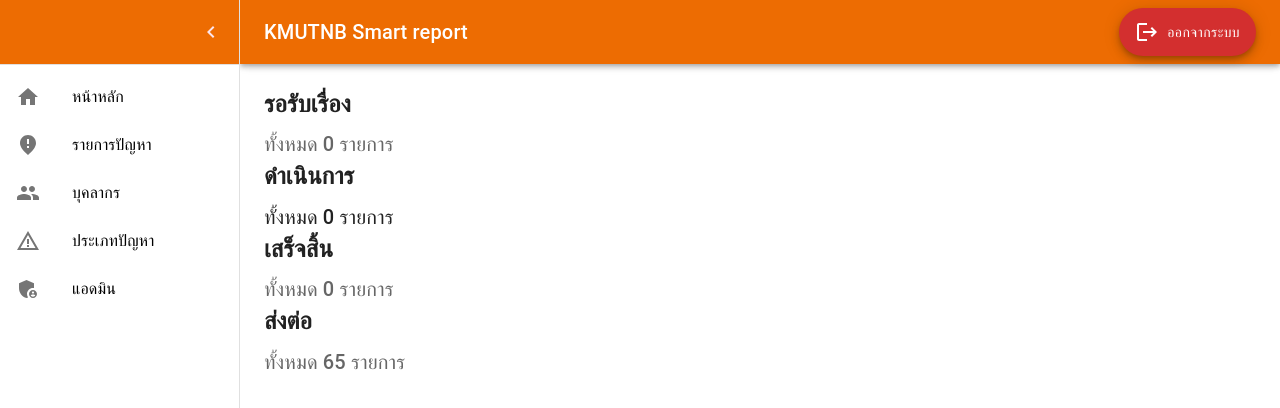
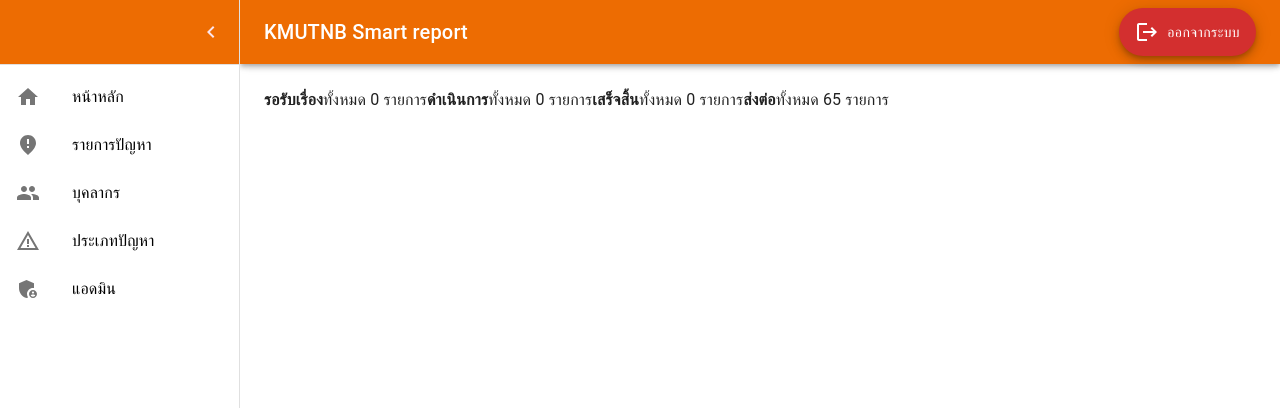
Before and after one commit to NattawutTanthai/web_admin_smart_report, a React (Vite) app: page /Dashborad/MainPage in a window 1280 px wide. Shown: the top 408 px of the page. Built offline with nearby package versions, Linux system fonts and the light colour scheme; no server answers.

Commit message:
fixed remove mui

```diff
--- a/src/components/CardDashborad.jsx
+++ b/src/components/CardDashborad.jsx
@@ -1,7 +1,7 @@
-import Typography from '@mui/material/Typography';
-import { styled } from '@mui/material/styles';
-import Grid from '@mui/material/Grid';
-import Box from '@mui/material/Box';
+// import Typography from '@mui/material/Typography';
+// import { styled } from '@mui/material/styles';
+// import Grid from '@mui/material/Grid';
+// import Box from '@mui/material/Box';
 import { useEffect, useState } from 'react';
 import Axios from '../../constants/axiosConfig';
 
@@ -54,51 +54,51 @@
 
     return (
         <>
-            <Box sx={{ width: '100%' }}>
+            {/* <Box sx={{ width: '100%' }}> */}
             {/* <Grid container rowSpacing={1} columnSpacing={{ xs: 1, sm: 2, md: 3 }}> */}
             {/* <Grid item xs={6}> */}
             {/* <Item sx={{ backgroundColor: '#FFD457' }}> */}
 
-                <Typography gutterBottom variant="h5" component="div">
+            {/* <Typography gutterBottom variant="h5" component="div"> */}
             <b>รอรับเรื่อง</b>
-                </Typography>
-                <Typography variant="h6" color="text.secondary">
+            {/* </Typography> */}
+            {/* <Typography variant="h6" color="text.secondary"> */}
             ทั้งหมด {waitReport ?? "0"} รายการ
-                </Typography>
+            {/* </Typography> */}
             {/* </Item> */}
             {/* </Grid> */}
             {/* <Grid item xs={6}> */}
             {/* <Item sx={{ backgroundColor: '#79AFFF' }}> */}
-                <Typography gutterBottom variant="h5" component="div">
+            {/* <Typography gutterBottom variant="h5" component="div"> */}
             <b>ดำเนินการ</b>
-                </Typography>
-                <Typography variant="h6" color="text.danger">
+            {/* </Typography> */}
+            {/* <Typography variant="h6" color="text.danger"> */}
             ทั้งหมด {process ?? "0"} รายการ
-                </Typography>
+            {/* </Typography> */}
             {/* </Item> */}
             {/* </Grid> */}
             {/* <Grid item xs={6}> */}
             {/* <Item sx={{ backgroundColor: '#8AFF88' }}> */}
-                <Typography gutterBottom variant="h5" component="div">
+            {/* <Typography gutterBottom variant="h5" component="div"> */}
             <b>เสร็จสิ้น</b>
-                </Typography>
-                <Typography variant="h6" color="text.secondary">
+            {/* </Typography> */}
+            {/* <Typography variant="h6" color="text.secondary"> */}
             ทั้งหมด {success ?? "0"} รายการ
-                </Typography>
+            {/* </Typography> */}
             {/* </Item> */}
             {/* </Grid> */}
             {/* <Grid item xs={6}> */}
             {/* <Item sx={{ backgroundColor: '#FF8585' }}> */}
-                <Typography gutterBottom variant="h5" component="div">
+            {/* <Typography gutterBottom variant="h5" component="div"> */}
             <b>ส่งต่อ</b>
-                </Typography>
-                <Typography variant="h6" color="text.secondary">
+            {/* </Typography> */}
+            {/* <Typography variant="h6" color="text.secondary"> */}
             ทั้งหมด 65 รายการ
-                </Typography>
+            {/* </Typography> */}
             {/* </Item> */}
             {/* </Grid> */}
             {/* </Grid> */}
-            </Box>
+            {/* </Box> */}
         </>
     );
 }
```
Lines whose indentation alone changed are shown as unchanged.
